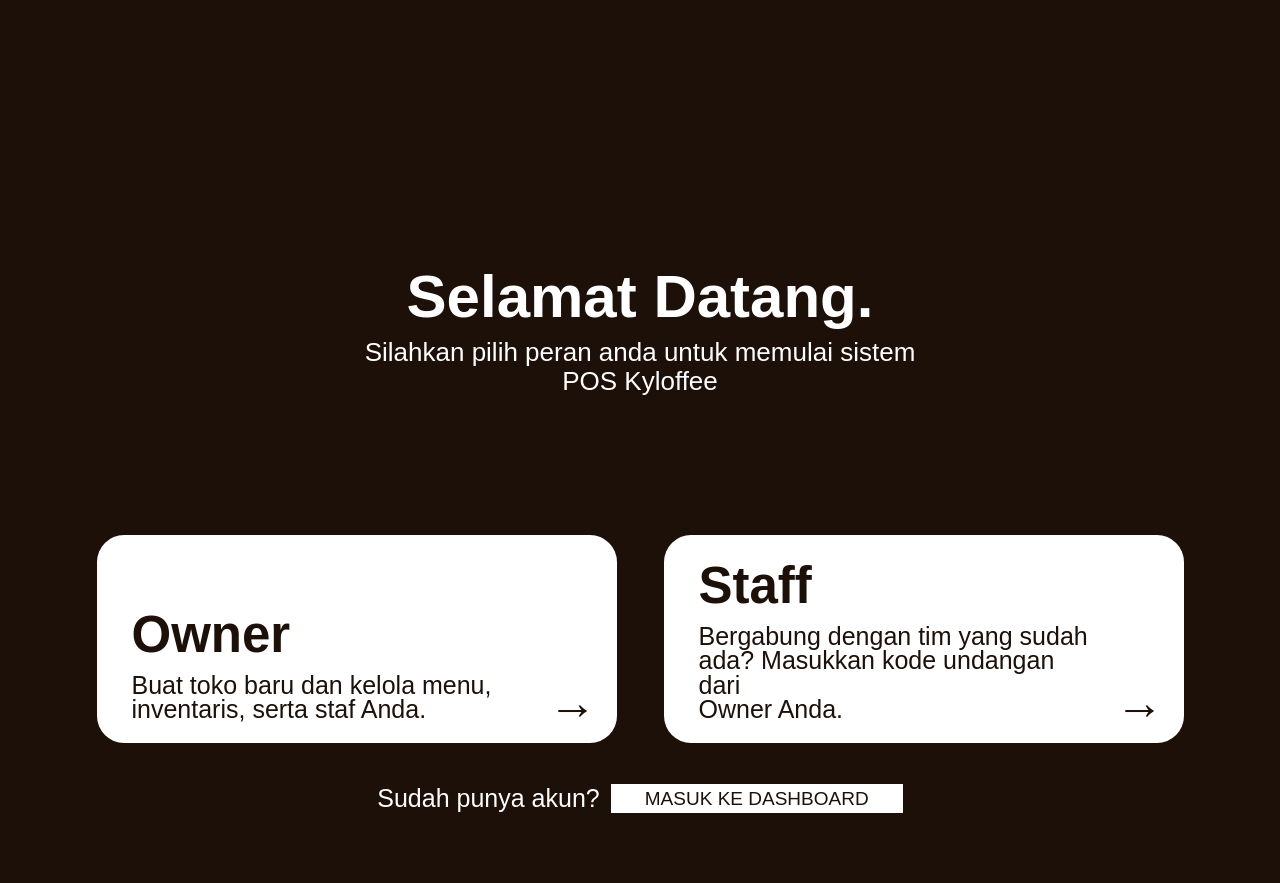
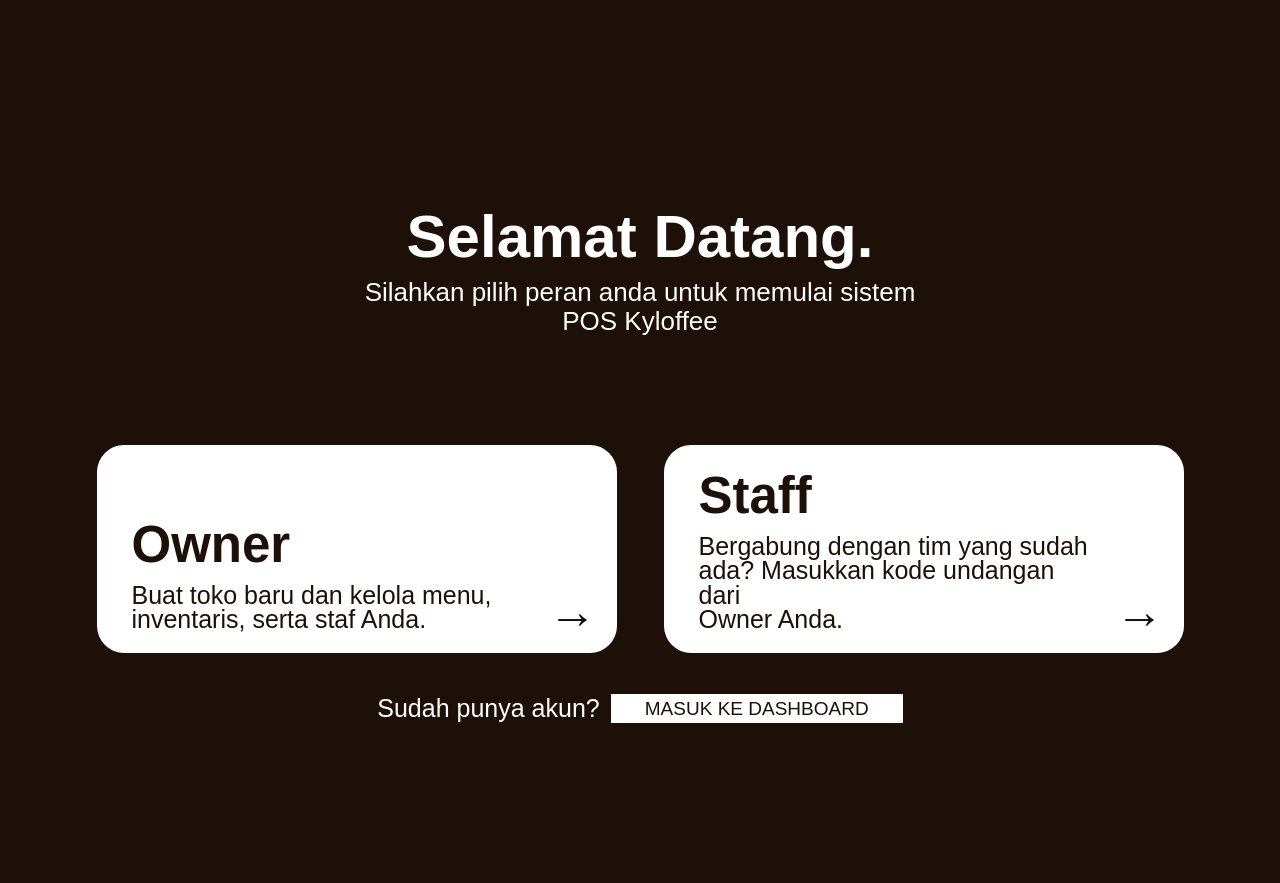
Before and after one commit to dfirdaa/PA_Kyloffee, a Flask app: page / in a window 1280 px wide. After the commit the page ends 723 px from the top, so only its background shows below. Run offline with Flask 3, Linux system fonts and the light colour scheme.

Commit message:
benerin opening

```diff
--- a/PA_KYLOFFEE/KYLOFFEE/app.py
+++ b/PA_KYLOFFEE/KYLOFFEE/app.py
@@ -663,19 +663,22 @@ def login():
 
         user = get_user_by_email(email)
         if user is None or not check_password_hash(user["password_hash"], password):
-            flash("Email atau password salah.", "error")
+            flash("Email atau password salah. Cek lagi email yang terdaftar dan password saat registrasi.", "error")
             return render_template("login.html", email=email)
 
+        user_role = str(user["role"] or "").strip().lower()
         session.clear()
         session["user_id"] = user["id"]
         session["full_name"] = user["full_name"]
         session["name"] = user["full_name"]
         session["username"] = user["full_name"]
-        session["role"] = user["role"].lower()
+        session["role"] = user_role
         flash(f"Login sebagai {session['role'].title()} berhasil.", "success")
         return redirect_for_role()
 
-    return render_template("login.html")
+    registered_email = session.pop("registered_email", "")
+    query_email = request.args.get("email", "").strip().lower()
+    return render_template("login.html", email=query_email or registered_email)
 
 
 def register_user(role):
@@ -722,7 +725,8 @@ def register_user(role):
 
     role_label = "Owner" if role == "owner" else "Staff"
     flash(f"Registrasi {role_label} berhasil, silakan login.", "success")
-    return redirect(url_for("login"))
+    session["registered_email"] = email
+    return redirect(url_for("login", email=email))
 
 
 @app.route("/register/owner", methods=["GET", "POST"])
--- a/PA_KYLOFFEE/KYLOFFEE/static/css/style.css
+++ b/PA_KYLOFFEE/KYLOFFEE/static/css/style.css
@@ -30,7 +30,7 @@ a { color: inherit; }
 
 .opening-page {
     align-items: flex-start;
-    padding: 268px 24px 70px;
+    padding: clamp(150px, 26vh, 268px) 24px 70px;
     color: var(--white);
 }
 
@@ -48,7 +48,7 @@ a { color: inherit; }
 }
 
 .opening-copy p {
-    margin: 11px 0 139px;
+    margin: 11px 0 clamp(88px, 13.6vh, 139px);
     color: var(--white);
     font-size: 26px;
     line-height: 1.12;
@@ -435,7 +435,7 @@ input[type="password"]::-ms-clear { display: none; }
 @media print { .no-print { display:none; } .print-page { padding:0; background:white; } }
 
 @media (max-width: 760px) {
-    .opening-page { padding: 92px 18px 48px; }
+    .opening-page { padding: 82px 18px 48px; }
     .opening-copy h1 { font-size: 42px; }
     .opening-copy p {
         margin: 10px 0 64px;
```
